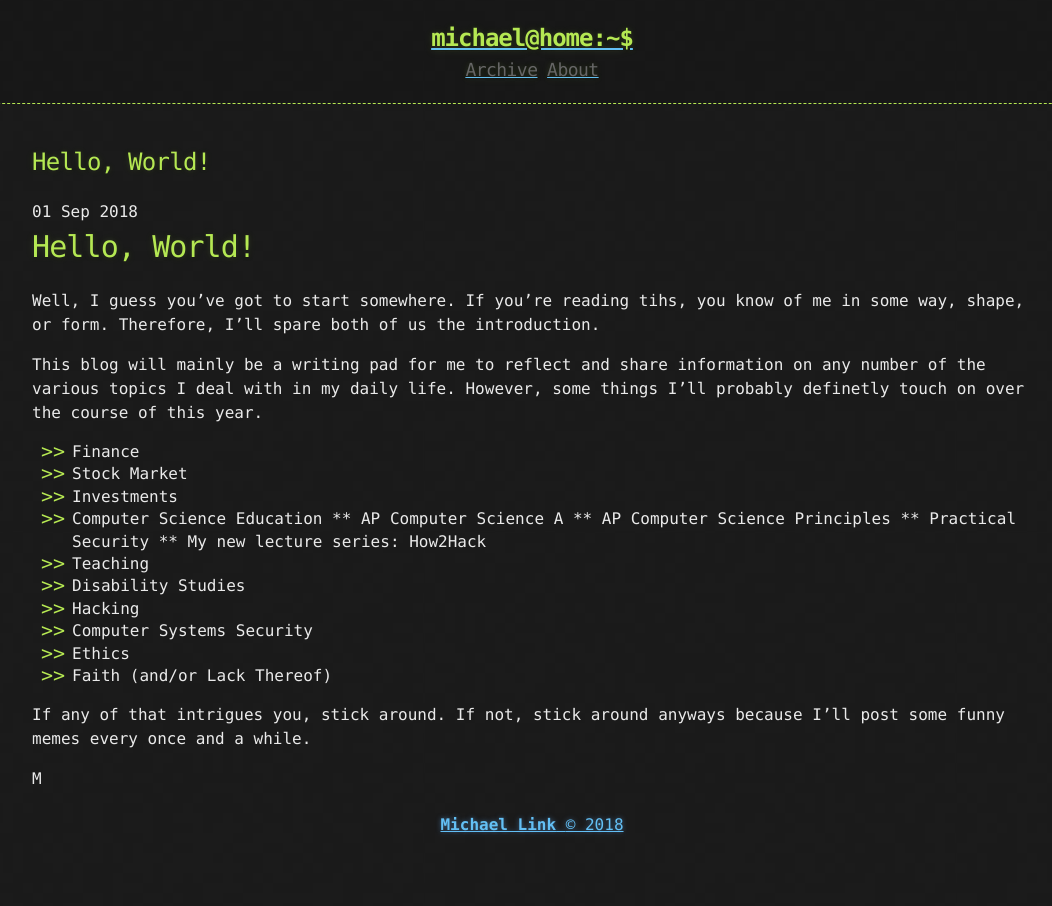
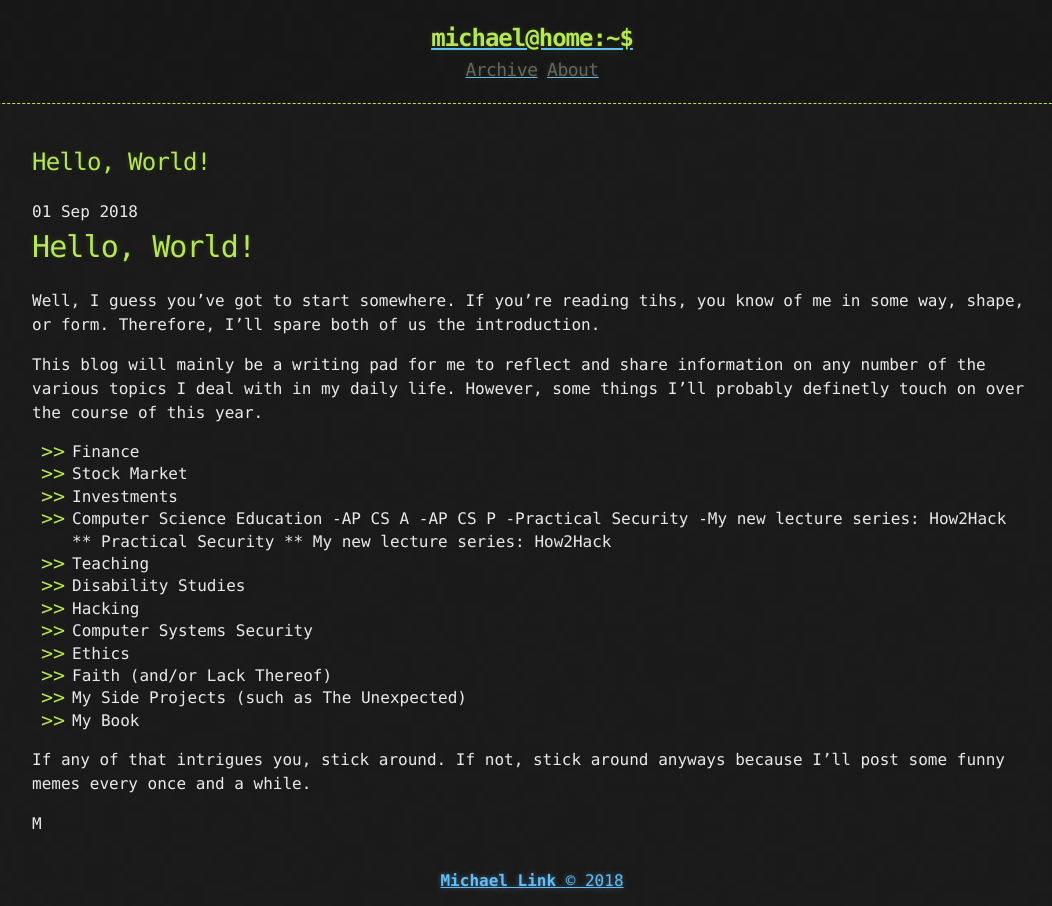
Before and after one commit to tocttou/hacker-blog, a Jekyll site: the page built from _posts/2018-09-01-Hello-World.md, in a window 1280 px wide. Shown: the whole page, without its empty margins (108-1160 px from the left). Built offline with Jekyll 4.4.1, drawn with Linux system fonts in a browser that asks for light colours.

Commit message:
edit HelloWorld

```diff
--- a/_posts/2018-09-01-Hello-World.md
+++ b/_posts/2018-09-01-Hello-World.md
@@ -12,8 +12,10 @@ This blog will mainly be a writing pad for me to reflect and share information o
 * Stock Market
 * Investments
 * Computer Science Education
-** AP Computer Science A
-** AP Computer Science Principles
+      -AP CS A
+      -AP CS P
+      -Practical Security
+      -My new lecture series: How2Hack
 ** Practical Security
 ** My new lecture series: How2Hack
 * Teaching
@@ -22,6 +24,8 @@ This blog will mainly be a writing pad for me to reflect and share information o
 * Computer Systems Security
 * Ethics
 * Faith (and/or Lack Thereof)
+* My Side Projects (such as The Unexpected)
+* My Book
 
 If any of that intrigues you, stick around.  If not, stick around anyways because I'll post some funny memes every once and a while.
 
```
